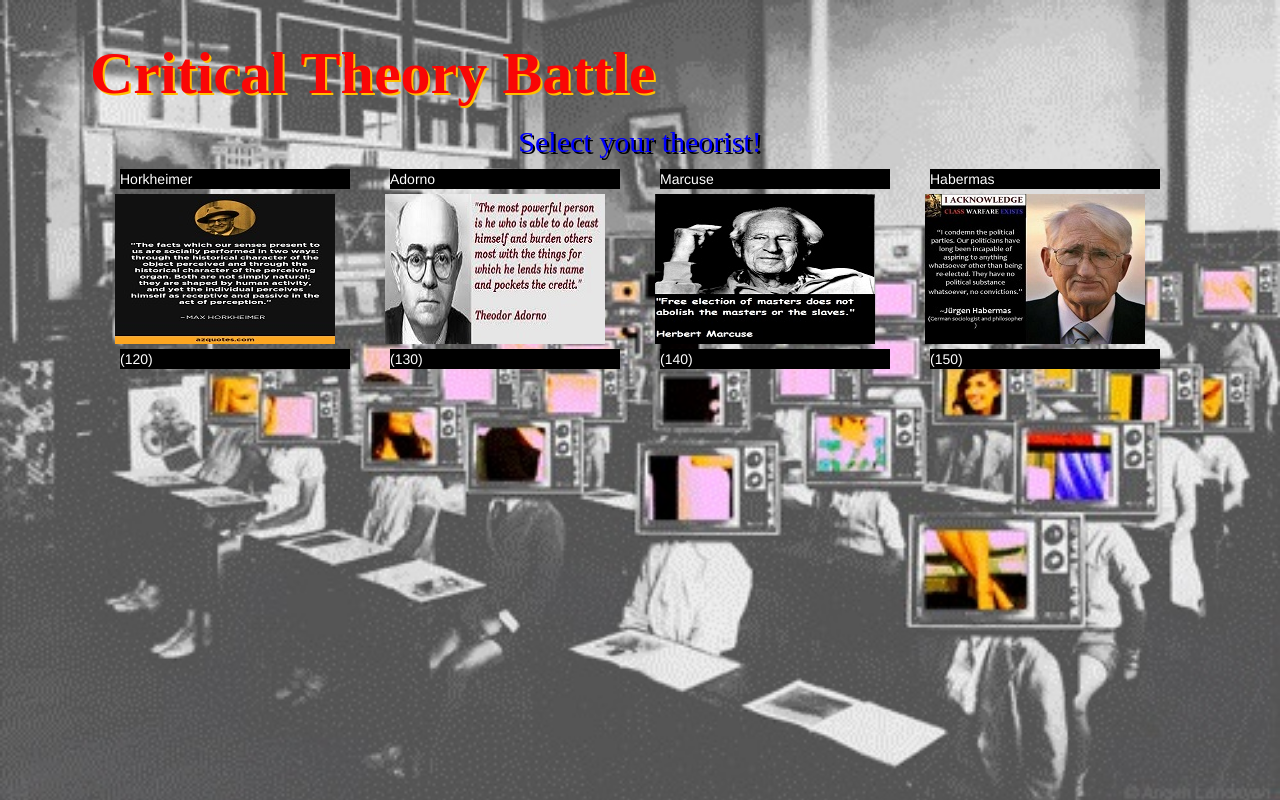
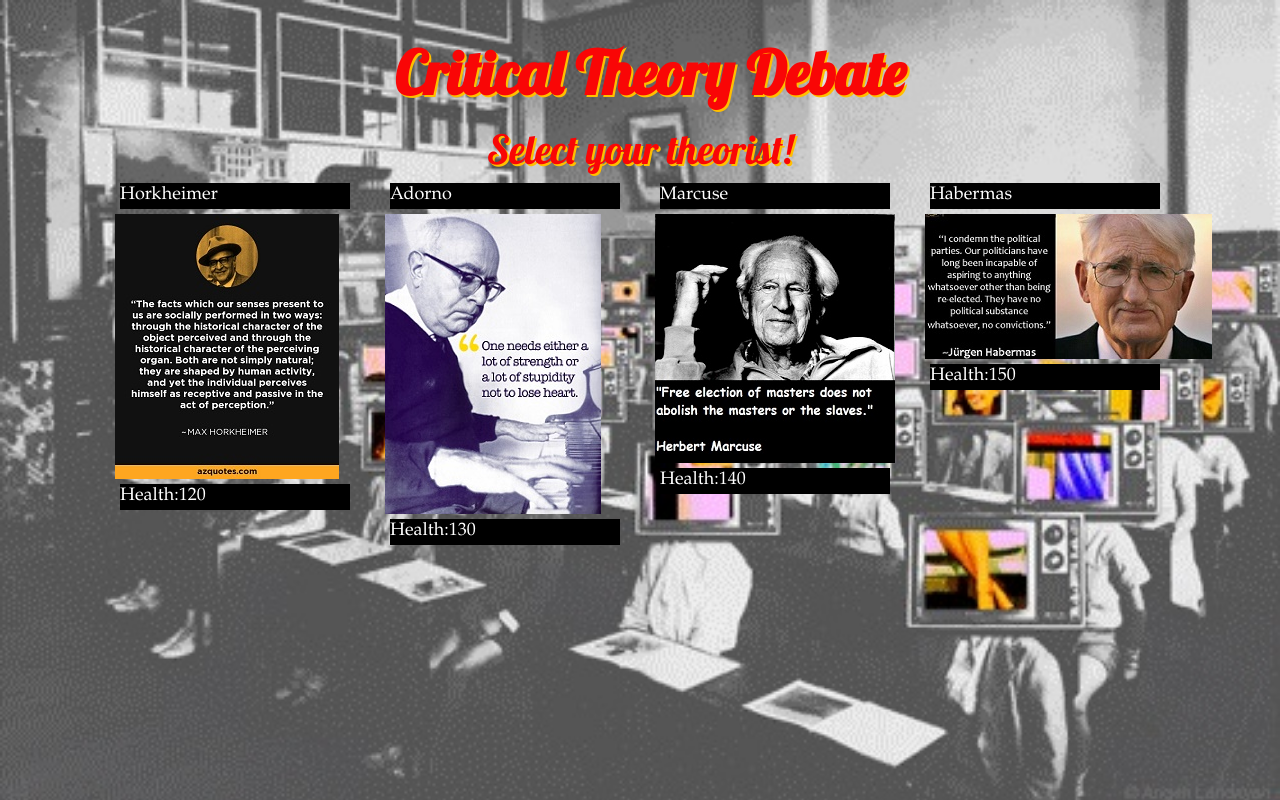
Before and after one commit to JenPhD/week-4-game, a PHP site: page / in a window 1280 px wide. Run offline with PHP 8.4, Linux system fonts and the light colour scheme.

Commit message:
Style changes

```diff
--- a/assets/css/style.css
+++ b/assets/css/style.css
@@ -3,7 +3,7 @@
 	background-image: url("../images/brainwashed-0.jpg");
 	background-repeat: no-repeat;
 	background-size: 100%;
-	font-family:"Helvetica Neue",Helvetica,Arial,sans-serif;;
+	font-family: "Palatino Linotype", "Book Antiqua", Palatino, serif;
 }
 
 .container {
@@ -11,18 +11,19 @@
 
 h1 {
 	color: #f90606;
-	font-family: "Great Vibes";
+	font-family: 'Lobster', serif;
 	font-size: 60px;
 	font-weight: normal;
 	margin-left: 20px;
 	margin-top: 40px;
-	text-align: left;
+	text-align: center;
 	text-shadow: 2px 2px #ffbf00;
 }
 
-.theorist .opponent .player .lostTheorist{
+#theorists #theorist .theorist .opponent .player {
 	border-radius: 5px;
 	color: #0000ff;
+	font-size: 18px;
 	padding: 5px 15px;
 	text-align: center;
 }
@@ -31,37 +32,36 @@
 	background-color: rgba(0, 0, 0, 0.3);
 }
 
-.opponent {
+.opponent .player {
 	background-color: rgba(255, 0, 0, 0.3);
-}
+	font-size: 18px;
 
-.player {
-	background-color: rgba(0, 255, 0, 0.3);
 }
 
 #action {
-	color: #0000ff;
-	font-family: "Great Vibes";
-	font-size: 30px;
+	color: #f90606;
+	font-family: 'Lobster', sans-serif;
+	font-size: 40px;
 	text-align: center;
-	text-shadow: 2px 2px black;
+	text-shadow: 2px 2px #ffbf00;
 }
 
-#theorist, #player-header, #opponent-header, #defeated-header {
+#player-header, #opponent-header {
 	color: #0000ff;
-	font-size: 15px;
+	font-family: 'Lobster', sans-serif;
+	font-size: 25px;
+	font-weight: bold;
 	text-align: center;
 }
 
-#player-header, #opponent-header {
-	font-size: x-large;
-}
+
 
 .points, .name {
 	background-color: black;
 	color: white;
 	clear: both;
 	display: block;
+	font-size: 18px;
 	margin: 5px;
 }
 
--- a/assets/javascript/game.js
+++ b/assets/javascript/game.js
@@ -36,7 +36,7 @@
 				var $newTheorist = $('<div>')
 					.addClass('theorist col-sm-3')
 					.attr('theorist-id', ctr)
-					.html('<span class="name">'+ theorists[ctr].name + '</span><img src="assets/images/'+ theorists[ctr].image +'"><span class="points">('+ theorists[ctr].health + ')</span>');
+					.html('<span class="name">'+ theorists[ctr].name + '</span><img src="assets/images/'+ theorists[ctr].image +'"><span class="points">Health:'+ theorists[ctr].health + '</span>');
 					//$newTheorist.on('click', selectTheorist(ctr));
 				$('#theorists').append($newTheorist);
 			}
@@ -61,7 +61,7 @@
 			.html('<span class="name">'+ theorists[index].name + ' (' + theorists[index].health + ')</span><img src="assets/images/'+ theorists[index].image +'"><span class="points">'+ 'Attack ' + theorists[index].attack + ' | Counter ' +  + theorists[index].counter +'</span>');
 		$('#opponent').html($newOpponent);
 		$('#opponent-header').html('Opponent');
-		$('#versus').html('<img src="assets/images/debate.jpg"><h3>Click the podium to debate!<h3>');
+		$('#versus').html('<img src="assets/images/lectern.jpg"><h3>Click the lectern to debate!<h3>');
 	}
 
 	function debate() {
@@ -96,12 +96,11 @@
 	}
 
 	function gameOver() {
-		$('#debate').html("<h2>Game Over<h2>" + '<button type="button" button class="btn btn-info" onClick="window.location.reload()">reset</button>');
-
+		$('#debate').html("<h2>Game Over<h2>" + '<button type="button" button class="btn btn-danger" onClick="window.location.reload()">reset</button>');
 	}
 
 	function playerWins() {
-		$('#debate').html('<h2>You win, and we all win when we use deliberation in the pursuit of truth and justice!<span class="name">'+ theorists[player].name + '</span><img src="assets/images/'+ theorists[player].image +'"><span class="points"> </span><button type="button" button class="btn btn-info" onClick="window.location.reload()">reset</button></h2>');
+		$('#debate').html('<h2>You win, and we all win when we use deliberation in the pursuit of truth and justice!<span class="name">'+ theorists[player].name + '</span><img src="assets/images/'+ theorists[player].image +'"><span class="points"> </span><button type="button" button class="btn btn-danger" onClick="window.location.reload()">reset</button></h2>');
 	}
 
 
--- a/index.html
+++ b/index.html
@@ -7,6 +7,8 @@
 	<title>Frankfurt School</title>
   <!-- CSS reset from Meyerweb.com-->
   <link rel="stylesheet" type="text/css" href="assets/css/reset.css">
+  <!--Google fonts-->
+  <link rel="stylesheet" type="text/css" href="https://fonts.googleapis.com/css?family=Lobster">
   <!-- Latest compiled and minified CSS -->
   <link rel="stylesheet" href="https://maxcdn.bootstrapcdn.com/bootstrap/3.3.6/css/bootstrap.min.css" integrity="sha384-1q8mTJOASx8j1Au+a5WDVnPi2lkFfwwEAa8hDDdjZlpLegxhjVME1fgjWPGmkzs7" crossorigin="anonymous">
   <!-- Optional theme -->
@@ -19,7 +21,7 @@
 </head>
 <body>
   <div class="container">
-    <h1 class="title"><strong>Critical Theory Battle</strong></h1>
+    <h1 class="title"><strong>Critical Theory Debate</strong></h1>
     <div id="characters" class="characters"></div>
     <div id="opponents" class="row">
       <div id="action" class="col-sm-12">Select your theorist!</div>
```
Also changed, not shown: other parts of assets/css/style.css (+16 -8 lines), assets/images/adorno.jpg, assets/images/habermas.jpg, assets/images/horkheimer.jpg, assets/images/lectern.jpg (added), assets/images/marcuse.jpg.
